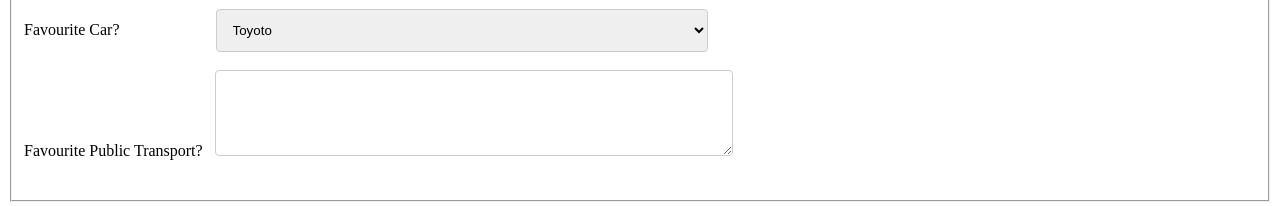
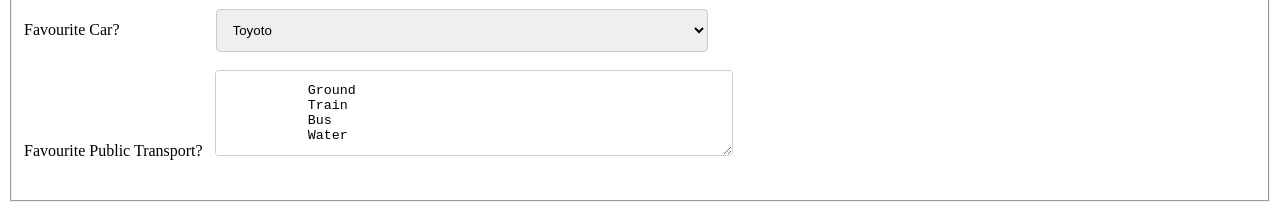
Before and after one commit to shadie-black/Hertech_form, a plain HTML site: page index.html in a window 1280 px wide. Shown: the part 695-901 px from the top of the page. Drawn offline with Linux system fonts and the light colour scheme.

Commit message:
Another update form

```diff
--- a/index.html
+++ b/index.html
@@ -66,6 +66,10 @@ label {
         </select>
         <br><br>
         <label>Favourite Public Transport?</label><textarea id="" name="" rows="4" cols="50">
+          Ground
+          Train
+          Bus
+          Water
         </textarea><br><br>
 
     </fieldset>
```
